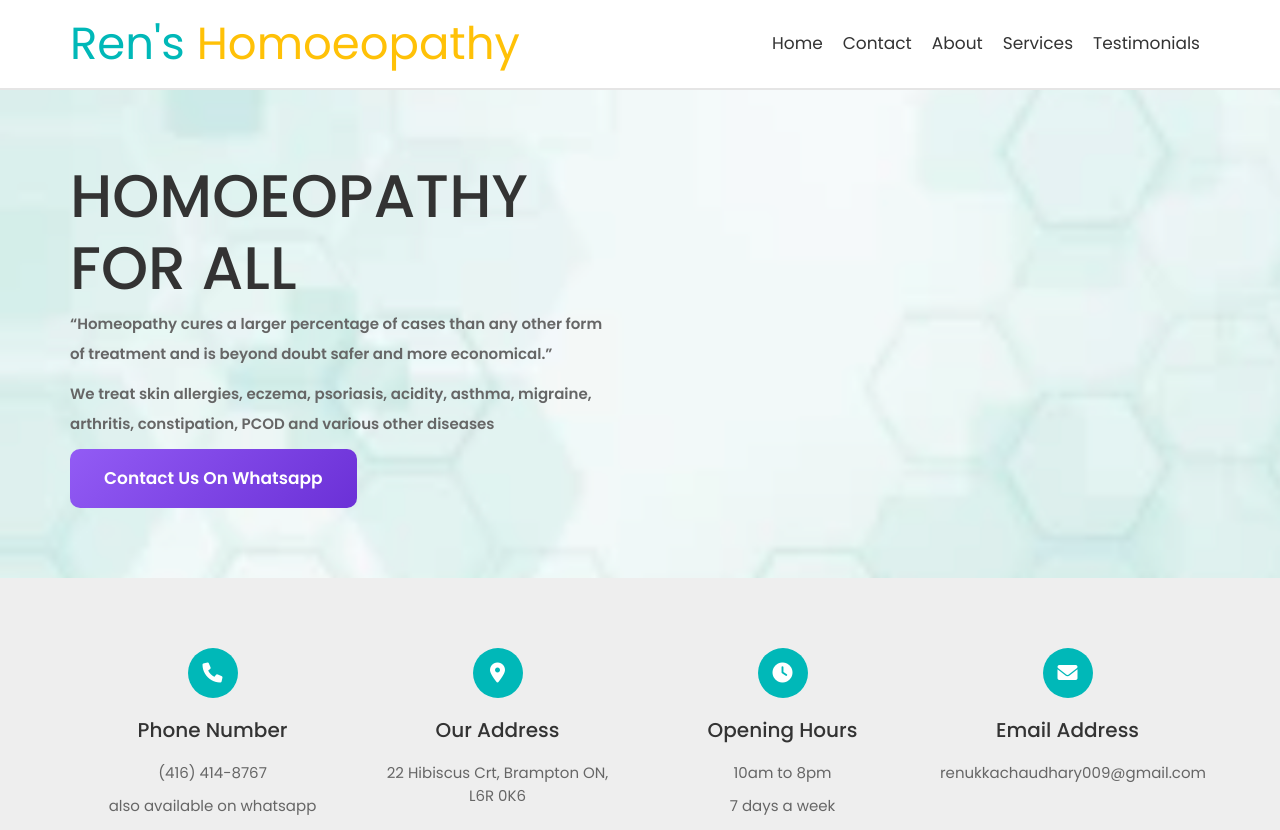
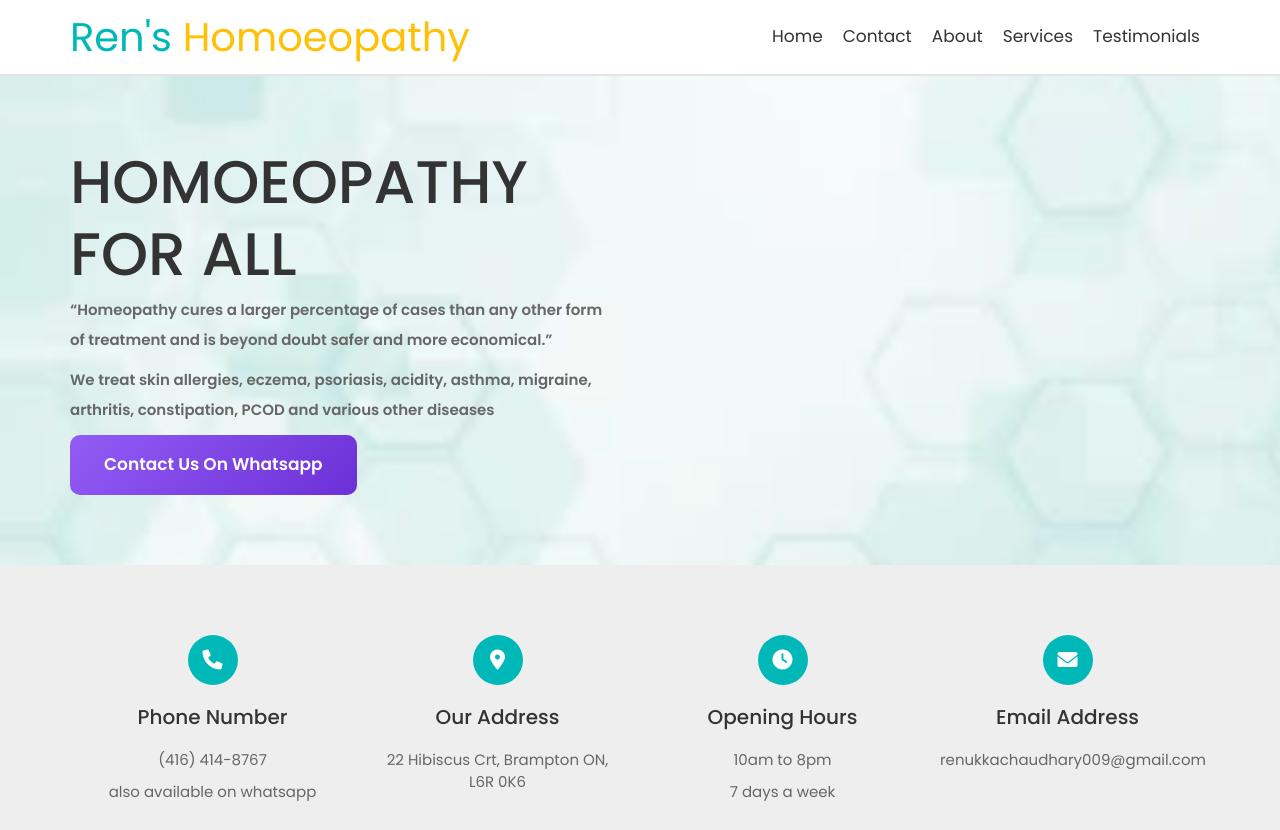
Before and after one commit to dchaudhery/renshomoeopathy, a plain HTML site: page index.html in a window 1280 px wide. Shown: the top 830 px of the page. Drawn offline with nearby package versions, Linux system fonts and the light colour scheme.

Commit message:
update title

```diff
--- a/css/style.css
+++ b/css/style.css
@@ -91,7 +91,7 @@ section{
   }
 
 .header{
-   padding:1rem;
+   padding:0.7rem;
    border-bottom: var(--border);
 }
 
@@ -102,7 +102,7 @@ section{
 }
 
 .header .logo{
-   font-size: 4.5rem;
+   font-size: 4rem;
    color:var(--blue);
 }
 
```
